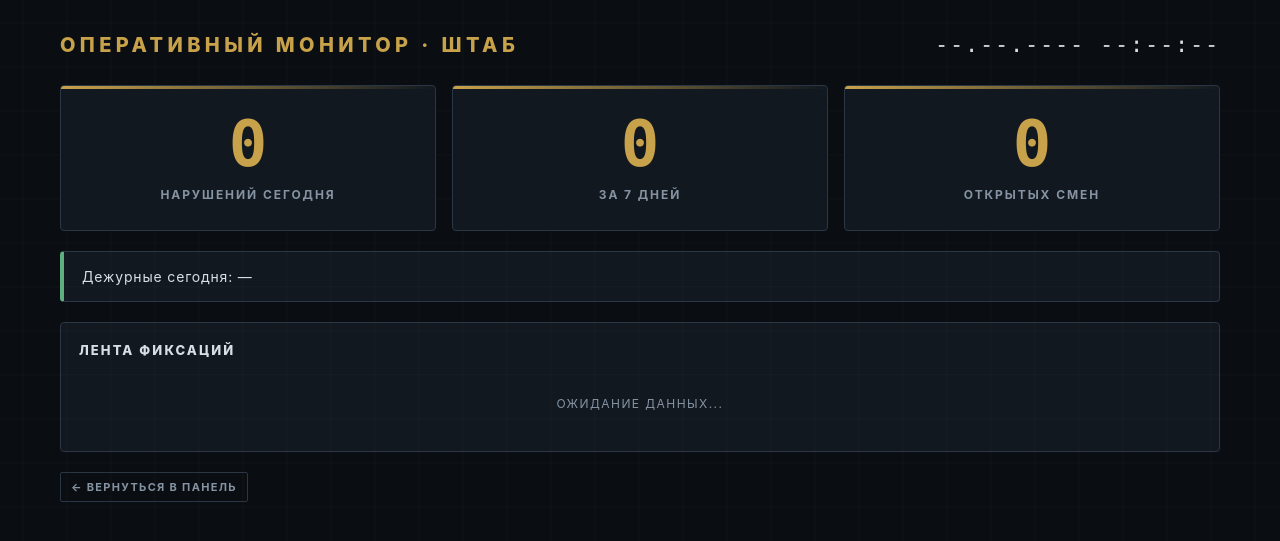
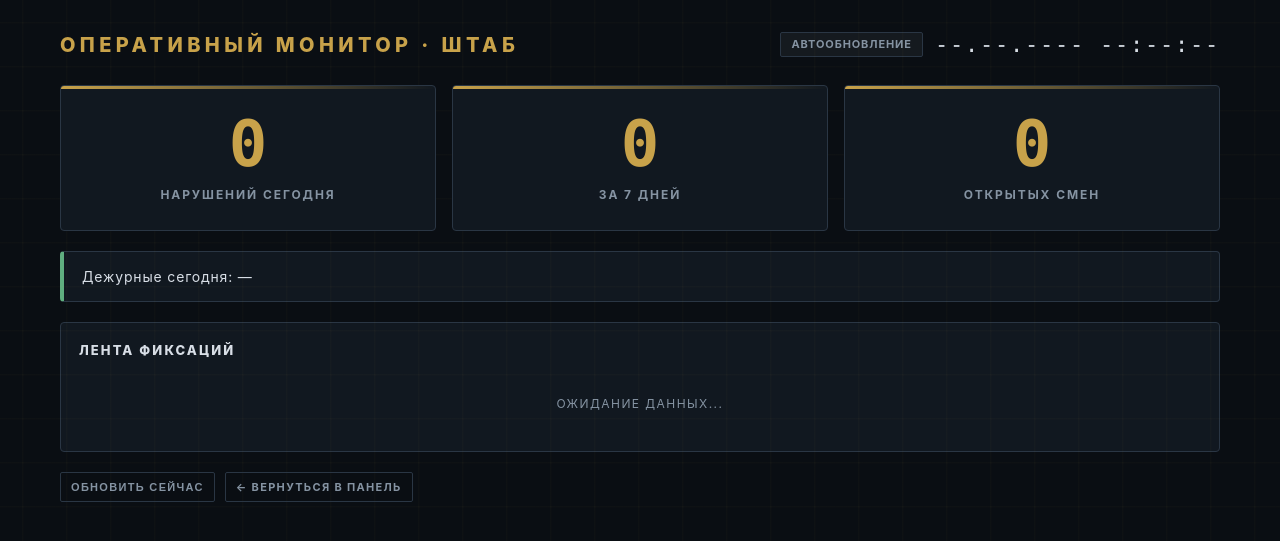
Before and after one commit to Anon2200/patrol-system, a FastAPI app: template templates/hq.html in a window 1280 px wide. Shown: the top 541 px of the page. Run offline with FastAPI, Linux system fonts and the light colour scheme; the template is opened without the code that fills it, so the values that code supplies are empty.

Commit message:
Update hq.html

```diff
--- a/templates/hq.html
+++ b/templates/hq.html
@@ -31,7 +31,10 @@
     <div class="hq-wrap">
         <div class="hq-top">
             <div class="hq-title">Оперативный монитор · Штаб</div>
-            <div class="hq-clock mono" id="hqClock">--.--.---- --:--:--</div>
+            <div style="display: flex; gap: 12px; align-items: center; flex-wrap: wrap;">
+                <span class="badge badge-gray" id="hqMode">Автообновление</span>
+                <div class="hq-clock mono" id="hqClock">--.--.---- --:--:--</div>
+            </div>
         </div>
 
         <div class="hq-grid">
@@ -56,12 +59,15 @@
             <div id="hqFeed"><div class="hq-empty">Ожидание данных...</div></div>
         </div>
 
-        <div style="margin-top: 20px;">
+        <div style="margin-top: 20px; display: flex; gap: 10px; flex-wrap: wrap;">
+            <button class="btn btn-secondary btn-sm" onclick="hqRefresh()">Обновить сейчас</button>
             <a href="/admin" class="btn btn-secondary btn-sm">← Вернуться в панель</a>
         </div>
     </div>
 
     <script>
+        const hqFlags = {{ flags_json | safe }};
+
         async function hqRefresh() {
             try {
                 const r = await fetch('/hq/data');
@@ -91,8 +97,14 @@
                 /* тишина до следующего обновления */
             }
         }
+
         hqRefresh();
-        setInterval(hqRefresh, 20000);
+        if (hqFlags.hq_refresh) {
+            setInterval(hqRefresh, 20000);
+        } else {
+            document.getElementById('hqMode').textContent = 'Автообновление отключено';
+            document.getElementById('hqMode').className = 'badge badge-orange';
+        }
     </script>
 </body>
 </html>
```
